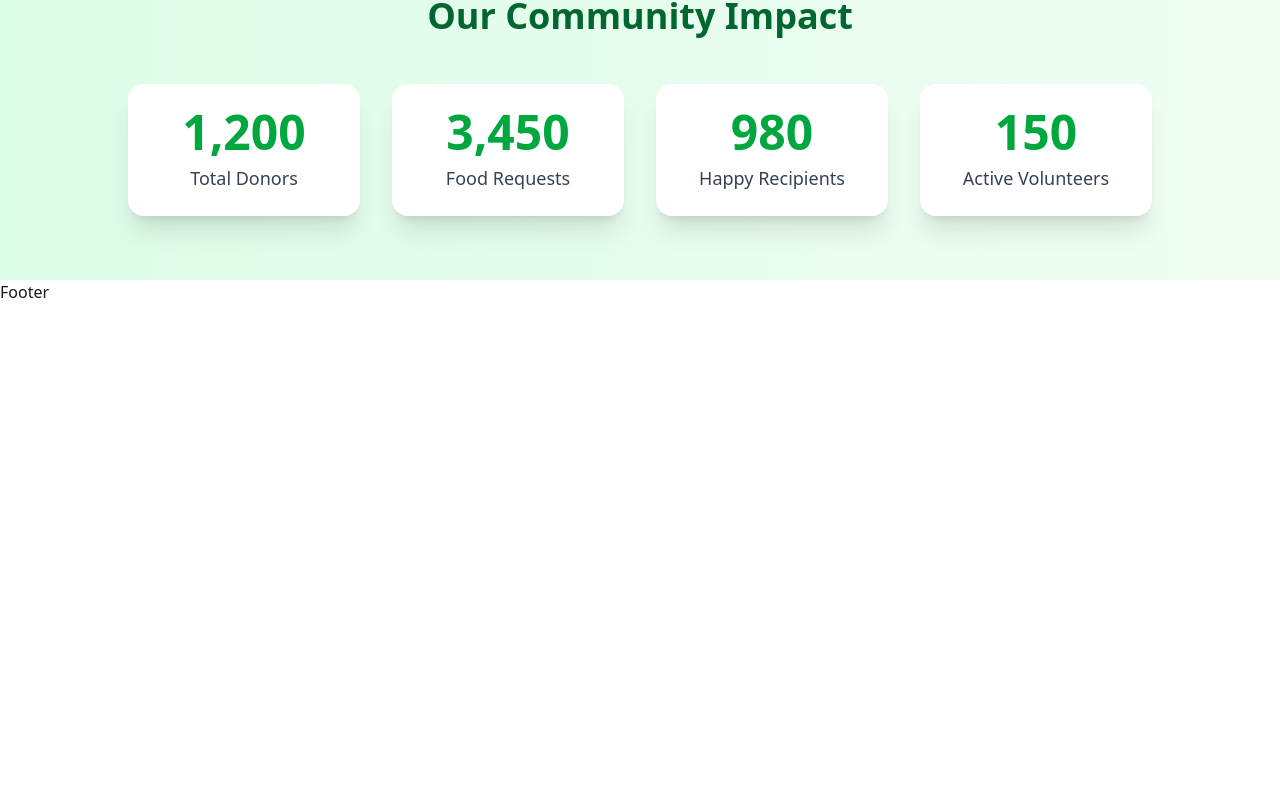
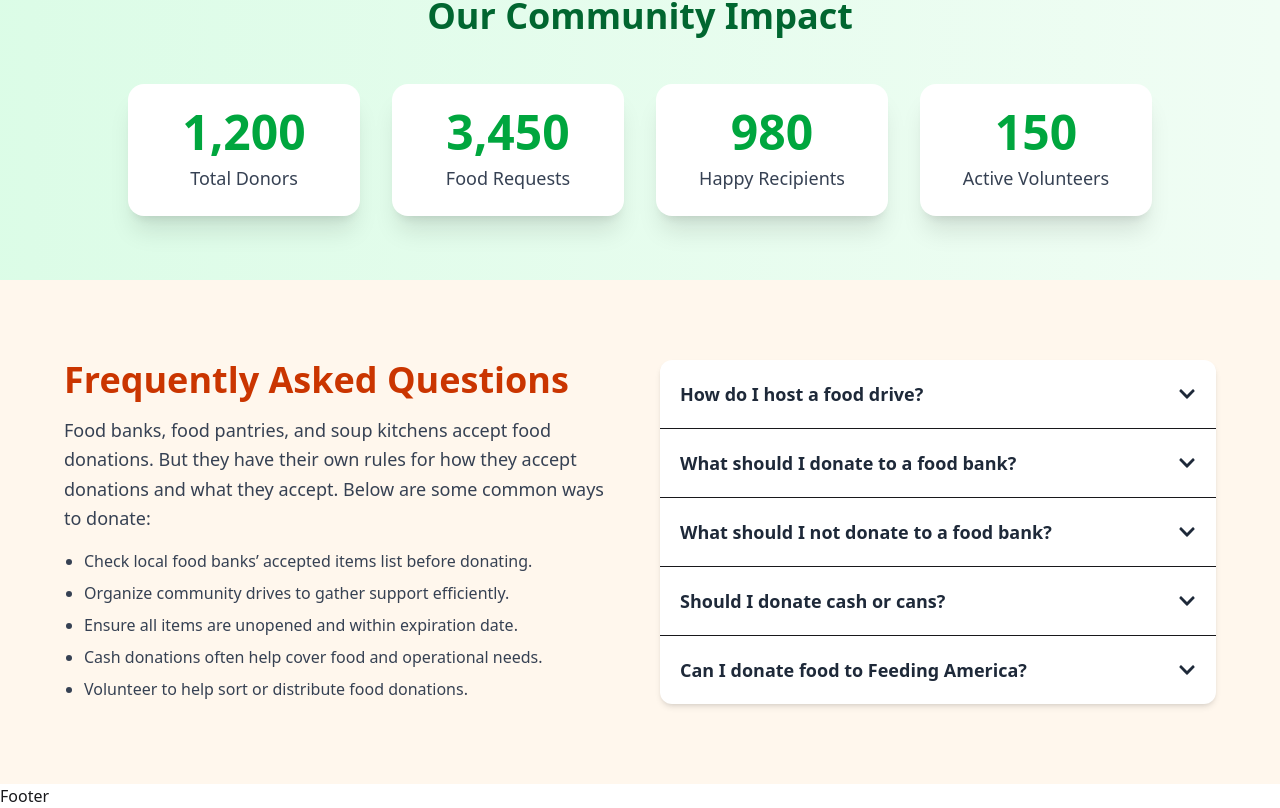
Before and after one commit to MehediNoorKhan/Portfolio, a React (Vite) app: page / in a window 1280 px wide. Shown: the part 836-1644 px from the top of the page. Before the commit the page ends 1140 px from the top, so only its background shows below. Built offline with nearby package versions, Linux system fonts and the light colour scheme; no server answers.

Commit message:
FAQ section is added

```diff
--- /dev/null
+++ b/src/Components/FAQSection.jsx
@@ -0,0 +1,107 @@
+import React, { useState } from "react";
+import { motion } from "framer-motion";
+import { FaChevronDown } from "react-icons/fa";
+
+const faqs = [
+  {
+    question: "How do I host a food drive?",
+    answer:
+      "Hosting a food drive involves choosing a location, promoting it, setting clear donation guidelines, and partnering with a local food bank for pickup or delivery.",
+  },
+  {
+    question: "What should I donate to a food bank?",
+    answer:
+      "Shelf-stable items like canned vegetables, pasta, rice, peanut butter, and baby food are excellent donations. Check expiry dates before donating.",
+  },
+  {
+    question: "What should I not donate to a food bank?",
+    answer:
+      "Avoid donating expired items, perishable goods, open packages, and homemade food unless explicitly requested by the food bank.",
+  },
+  {
+    question: "Should I donate cash or cans?",
+    answer:
+      "Both are helpful, but cash allows food banks to buy exactly what they need and cover operational costs. It can often be more efficient.",
+  },
+  {
+    question: "Can I donate food to Feeding America?",
+    answer:
+      "Yes, Feeding America accepts both food and monetary donations. They work with local food banks to distribute your contributions effectively.",
+  },
+];
+
+const FAQSection = () => {
+  const [openIndex, setOpenIndex] = useState(null);
+
+  const toggleAccordion = (index) => {
+    setOpenIndex(openIndex === index ? null : index);
+  };
+
+  return (
+    <section className="py-20 bg-orange-50 px-6 md:px-16">
+      <div className="max-w-7xl mx-auto grid grid-cols-1 md:grid-cols-2 gap-10 items-start">
+        {/* Left div */}
+        <motion.div
+          initial={{ opacity: 0, x: -40 }}
+          whileInView={{ opacity: 1, x: 0 }}
+          transition={{ duration: 0.6 }}
+          viewport={{ once: true }}
+        >
+          <h2 className="text-4xl font-bold text-orange-700 mb-4">
+            Frequently Asked Questions
+          </h2>
+          <p className="text-gray-700 mb-4 text-lg leading-relaxed">
+            Food banks, food pantries, and soup kitchens accept food donations.
+            But they have their own rules for how they accept donations and what
+            they accept. Below are some common ways to donate:
+          </p>
+          <ul className="list-disc pl-5 text-gray-700 space-y-2">
+            <li>Check local food banks’ accepted items list before donating.</li>
+            <li>Organize community drives to gather support efficiently.</li>
+            <li>Ensure all items are unopened and within expiration date.</li>
+            <li>Cash donations often help cover food and operational needs.</li>
+            <li>Volunteer to help sort or distribute food donations.</li>
+          </ul>
+        </motion.div>
+
+        {/* Right div - Accordion */}
+        <motion.div
+          initial={{ opacity: 0, x: 40 }}
+          whileInView={{ opacity: 1, x: 0 }}
+          transition={{ duration: 0.6 }}
+          viewport={{ once: true }}
+        >
+          <div className="bg-white rounded-xl shadow-md divide-y">
+            {faqs.map((item, index) => (
+              <div key={index} className="p-5">
+                <button
+                  onClick={() => toggleAccordion(index)}
+                  className="flex justify-between items-center w-full font-semibold text-left text-gray-800 text-lg"
+                >
+                  {item.question}
+                  <FaChevronDown
+                    className={`ml-2 transform transition-transform duration-300 ${
+                      openIndex === index ? "rotate-180" : ""
+                    }`}
+                  />
+                </button>
+                {openIndex === index && (
+                  <motion.div
+                    initial={{ opacity: 0, height: 0 }}
+                    animate={{ opacity: 1, height: "auto" }}
+                    exit={{ opacity: 0, height: 0 }}
+                    className="text-gray-600 mt-3 text-sm leading-relaxed"
+                  >
+                    {item.answer}
+                  </motion.div>
+                )}
+              </div>
+            ))}
+          </div>
+        </motion.div>
+      </div>
+    </section>
+  );
+};
+
+export default FAQSection;
--- a/src/Components/Home.jsx
+++ b/src/Components/Home.jsx
@@ -2,6 +2,7 @@ import React from 'react';
 import Banner from './Banner';
 import FeaturedFoods from './FeaturedFoods';
 import AnimatedCounter from './AnimatedCounter';
+import FAQSection from './FAQSection';
 
 const Home = () => {
     return (
@@ -9,6 +10,7 @@ const Home = () => {
             <Banner></Banner>
             <FeaturedFoods></FeaturedFoods>
             <AnimatedCounter></AnimatedCounter>
+            <FAQSection></FAQSection>
         </div>
     );
 };
```
